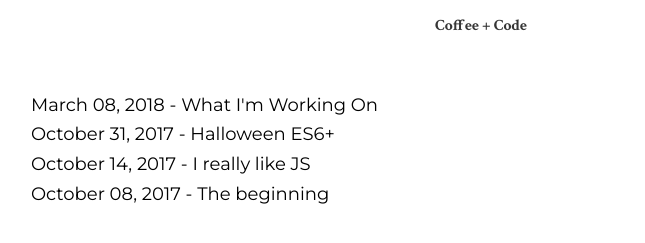
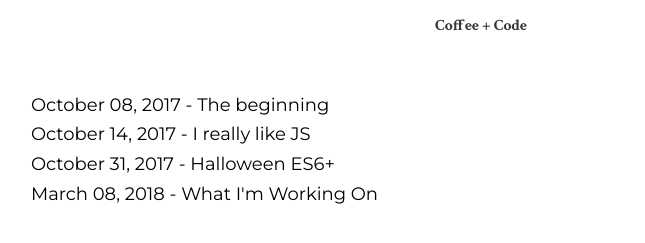
Before and after one commit to jmenglis/blog, a Gatsby site: page / in a window 1280 px wide. Shown: the part 71-314 px from the top of the page, without its empty margins (159-804 px from the left). Built offline with nearby package versions, Linux system fonts and the light colour scheme; Gatsby itself is replaced by a stand-in of ours; some packages are replaced by stand-ins of ours.

Commit message:
Fixing issue with order

```diff
--- a/src/pages/index.js
+++ b/src/pages/index.js
@@ -8,8 +8,7 @@ const IndexPage = ({ data }) => {
     allMarkdownRemark: { edges },
   } = data
 
-  const BlogPostList = edges
-    .map(post => {
+  const BlogPostList = edges.map(post => {
     const {
       node: {
         frontmatter: { date, title, path },
@@ -18,17 +17,13 @@ const IndexPage = ({ data }) => {
     return (
       <>
         <Link to={`/${path}`} className="links">
-            <li
-              key={title}
-              style={{ listStyleType: "none", marginBottom: "0" }}
-            >
+          <li key={title} style={{ listStyleType: "none", marginBottom: "0" }}>
             {date} - {title}
           </li>
         </Link>
       </>
     )
   })
-    .reverse()
 
   return (
     <Layout>
```
Lines whose indentation alone changed are shown as unchanged.
